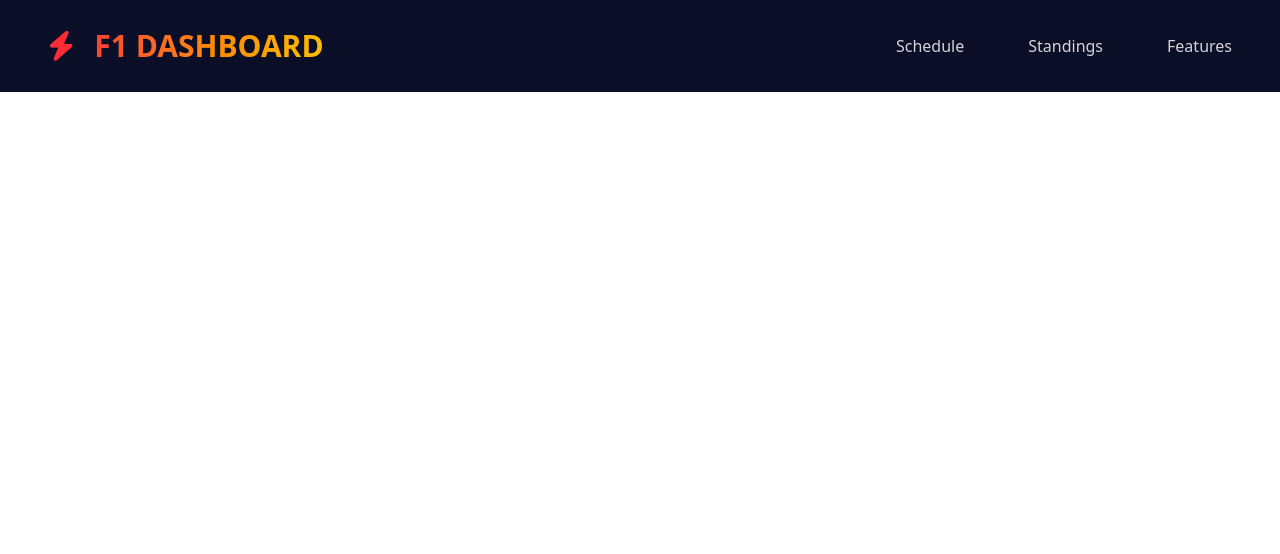
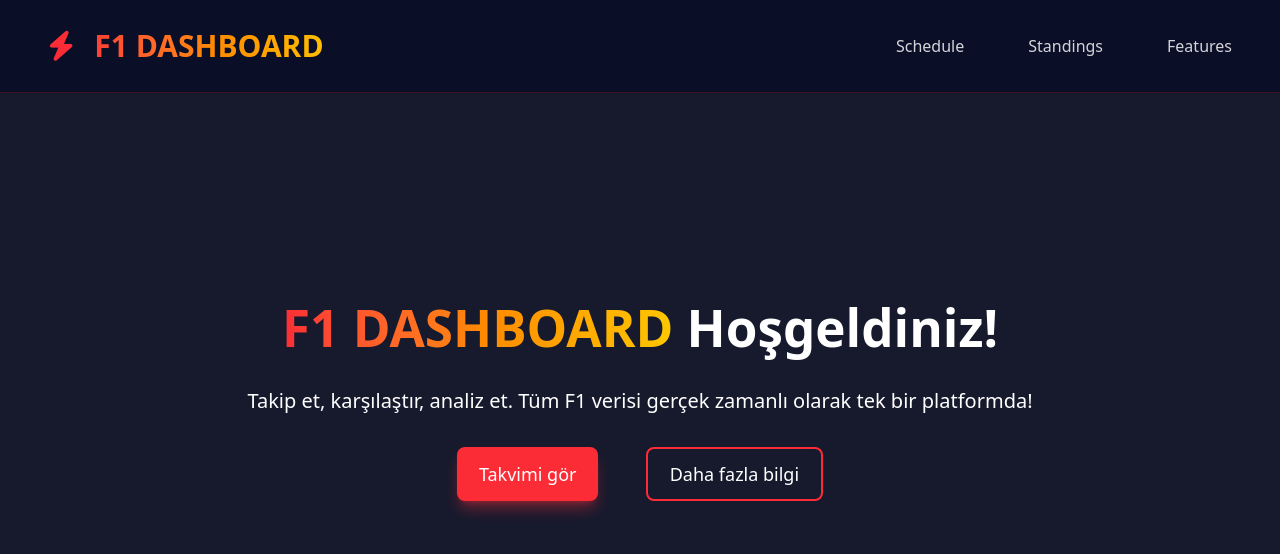
Before and after one commit to yarenerol/F1-Dashboard, a React (Vite) app: page / in a window 1280 px wide. Shown: the top 554 px of the page. Built offline with nearby package versions, Linux system fonts and the light colour scheme.

Commit message:
Hero section added.

```diff
--- /dev/null
+++ b/src/components/Hero.jsx
@@ -0,0 +1,19 @@
+const Hero = ()=>{
+
+    return(
+        <>
+    <div className="bg-[#171A2D] min-w-screen min-h-screen flex flex-col justify-center items-center">
+        <div className="flex flex-col justify-center items-center">
+            <h1 className="font-extrabold m-4 text-white"><span className="font-extrabold bg-linear-to-r from-red-500 to-yellow-400 bg-clip-text text-transparent">F1 DASHBOARD</span> Hoşgeldiniz!</h1>
+            <p className="m-4 text-white text-xl">Takip et, karşılaştır, analiz et. Tüm F1 verisi gerçek zamanlı olarak tek bir platformda!</p>
+            <div className="flex flex-row gap-4">
+                <button className="shadow-lg shadow-red-500/40 text-white text-lg m-4 bg-red-500 hover:shadow-xl hover:-translate-y-1 transition-all duration-300">Takvimi gör</button>
+                <button className="m-4 text-white text-lg border-2 border-red-500 hover:bg-red-500/10 transition-all duration-300 hover:-translate-y-1">Daha fazla bilgi</button>
+            </div>
+        </div>
+    </div>
+    </>
+    )
+}
+
+export default Hero
--- a/src/components/Navbar.jsx
+++ b/src/components/Navbar.jsx
@@ -3,15 +3,15 @@ import { Link } from "react-router-dom"
 const Navbar = ()=>{
     return (
         <>
-        <div className="flex justify-between w-screen fixed top-0 navbar py-7 px-4 items-center bg-[#0A0E27]">
+        <div className="flex justify-between w-screen fixed top-0 navbar py-7 px-4 items-center bg-[#0A0E27] border-b border-red-500/20">
             <div className="title flex items-center">
                 <i className="text-3xl fa-solid fa-bolt ml-8 font-bold text-red-500"></i>
                 <h2 className="px-5 text-3xl font-bold bg-linear-to-r from-red-500 to-yellow-400 bg-clip-text text-transparent">F1 DASHBOARD</h2>
             </div>
             <nav className="nav-items">
-                <Link to="" className="relative mx-8 pb-1 nav-item font-normal text-zinc-300 hover:text-red-500 duration-300 group">Schedule<span class="absolute bottom-0 left-0 w-full h-0.5 bg-red-500 transform scale-x-0 transition-transform duration-300 origin-left group-hover:scale-x-100"></span></Link>
-                <Link to="" className="relative mx-8 pb-1 nav-item font-normal text-zinc-300 hover:text-red-500 duration-300 group">Standings<span class="absolute bottom-0 left-0 w-full h-0.5 bg-red-500 transform scale-x-0 transition-transform duration-300 origin-left group-hover:scale-x-100"></span></Link>
-                <Link to="" className="relative mx-8 pb-1 nav-item font-normal text-zinc-300 hover:text-red-500 duration-300 group">Features<span class="absolute bottom-0 left-0 w-full h-0.5 bg-red-500 transform scale-x-0 transition-transform duration-300 origin-left group-hover:scale-x-100"></span></Link>
+                <Link to="" className="relative mx-8 pb-1 nav-item font-normal text-zinc-300 hover:text-red-500 duration-300 group">Schedule<span className="absolute bottom-0 left-0 w-full h-0.5 bg-red-500 transform scale-x-0 transition-transform duration-300 origin-left group-hover:scale-x-100"></span></Link>
+                <Link to="" className="relative mx-8 pb-1 nav-item font-normal text-zinc-300 hover:text-red-500 duration-300 group">Standings<span className="absolute bottom-0 left-0 w-full h-0.5 bg-red-500 transform scale-x-0 transition-transform duration-300 origin-left group-hover:scale-x-100"></span></Link>
+                <Link to="" className="relative mx-8 pb-1 nav-item font-normal text-zinc-300 hover:text-red-500 duration-300 group">Features<span classn="absolute bottom-0 left-0 w-full h-0.5 bg-red-500 transform scale-x-0 transition-transform duration-300 origin-left group-hover:scale-x-100"></span></Link>
             </nav>
         </div>
         </>
--- a/src/index.css
+++ b/src/index.css
@@ -30,14 +30,12 @@ h1 {
 
 button {
   border-radius: 8px;
-  border: 1px solid transparent;
+
   padding: 0.6em 1.2em;
-  font-size: 1em;
   font-weight: 500;
   font-family: inherit;
-  background-color: #1a1a1a;
-  cursor: pointer;
-  transition: border-color 0.25s;
+
+
 }
 
 button:focus,
@@ -51,7 +49,5 @@ button:focus-visible {
     background-color: #ffffff;
   }
 
-  button {
-    background-color: #f9f9f9;
-  }
+
 }
--- a/src/main.jsx
+++ b/src/main.jsx
@@ -1,4 +1,3 @@
-import { StrictMode } from 'react'
 import { createRoot } from 'react-dom/client'
 import { BrowserRouter } from 'react-router-dom'
 import './index.css'
--- a/src/pages/MainPage.jsx
+++ b/src/pages/MainPage.jsx
@@ -1,10 +1,12 @@
 import Navbar from "../components/Navbar"
+import Hero from "../components/Hero"
 
 const MainPage = ()=>{
     return(
         <>
         <div>
             <Navbar />
+            <Hero />
         </div>
         </>
     )
```
